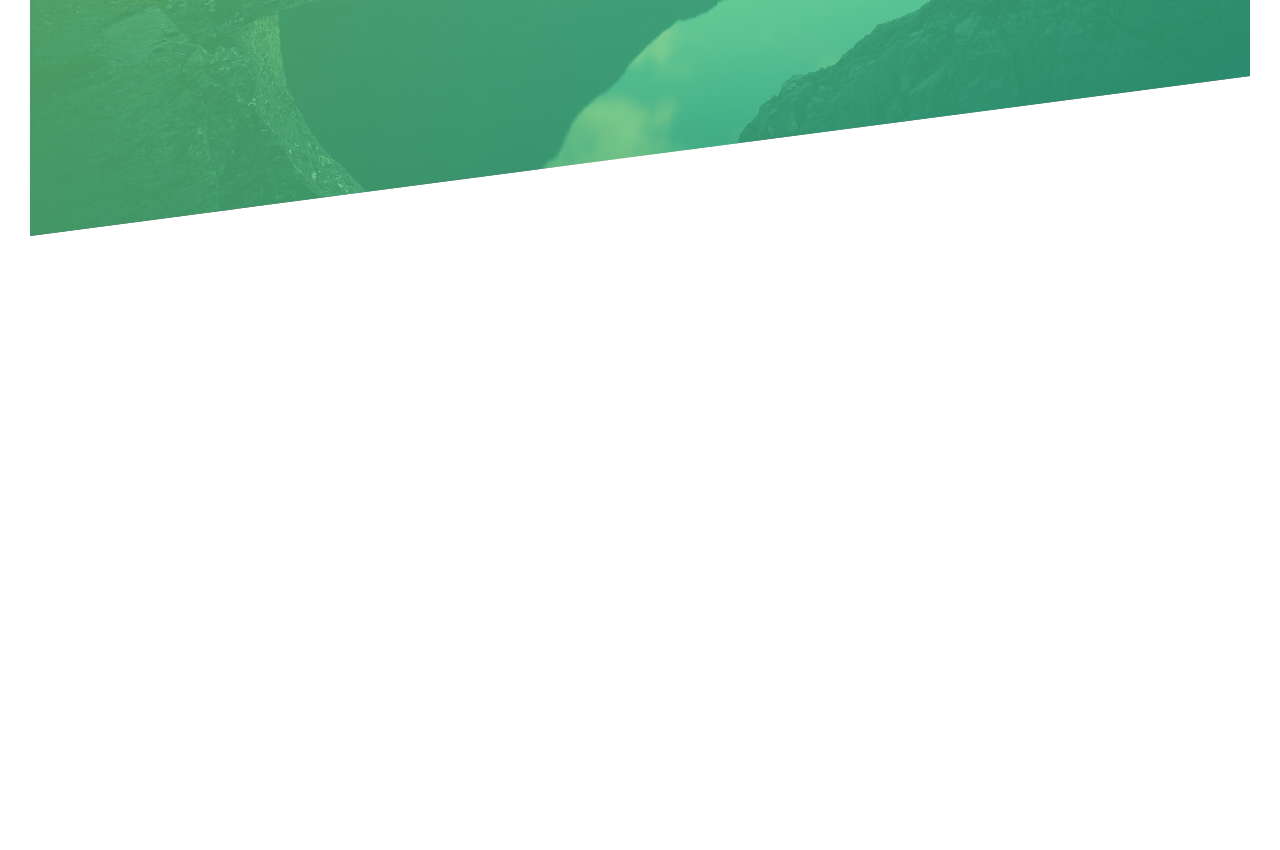
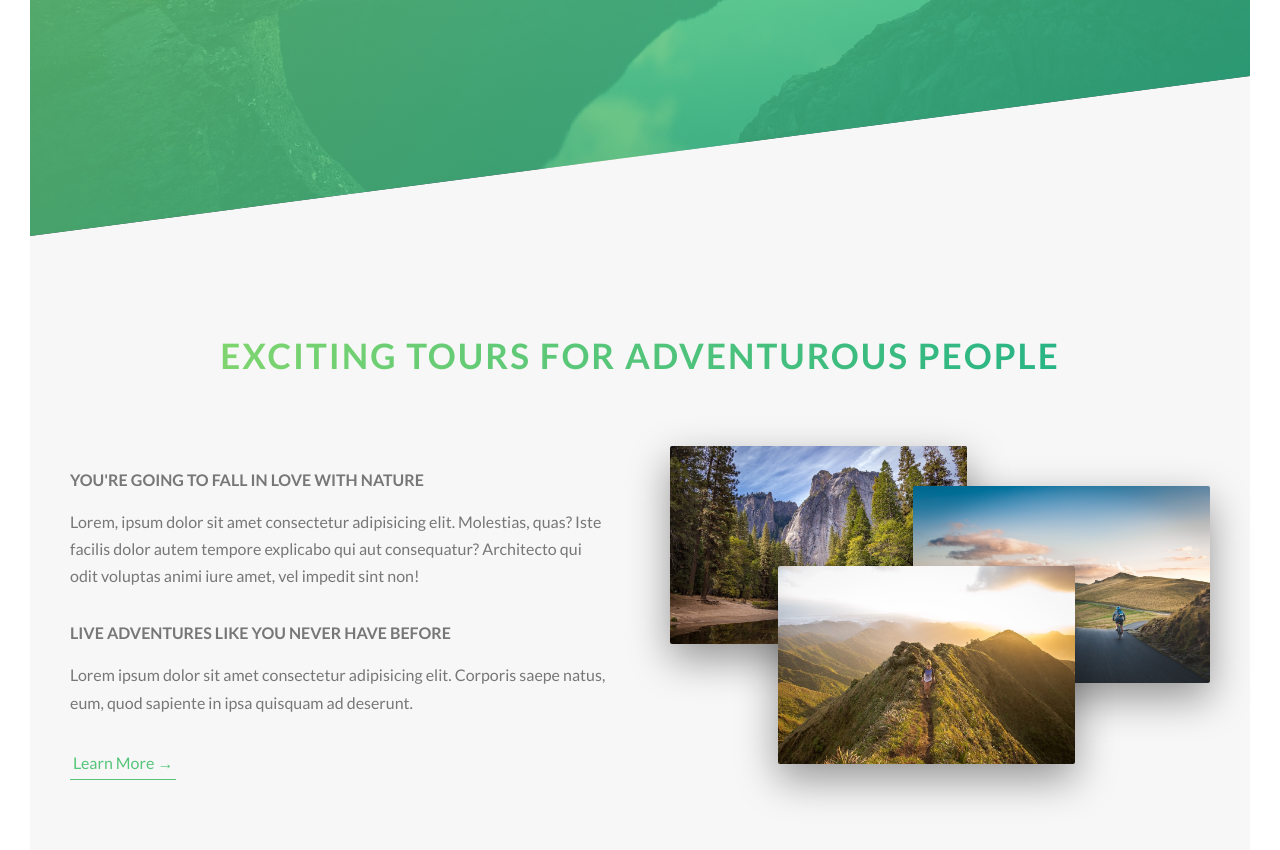
Before and after one commit to darrylgit/natours, a website: page index.html in a window 1280 px wide. Shown: the part 554-1404 px from the top of the page. Before the commit the page ends 820 px from the top, so only its background shows below. Drawn offline with Linux system fonts and the light colour scheme.

Commit message:
Finish About section

```diff
--- a/index.html
+++ b/index.html
@@ -10,7 +10,7 @@
     />
 
     <!-- <link rel="stylesheet" href="css/icon-font.css" />  -->
-    <link rel="stylesheet" href="css/style.css" />
+    <link rel="stylesheet" href="css/main.css" />
     <link rel="shortcut icon" type="image/png" href="img/favicon.png" />
 
     <title>Natours | Exciting tours for adventurous people</title>
@@ -28,5 +28,126 @@
         <a href="#" class="btn btn--white btn--animated">Discover Our Tours</a>
       </div>
     </header>
-  </body>
+
+    <main>
+      <section class="section-about">
+        <div class="u-center-text u-margin-bottom-big">
+          <h2 class="heading-secondary">
+            Exciting Tours for Adventurous People
+          </h2>
+        </div>
+
+        <div class="row">
+          <div class="col-1-of-2">
+            <h3 class="heading-tertiary  u-margin-bottom-small">
+              You're going to fall in love with nature
+            </h3>
+            <p class="paragraph">
+              Lorem, ipsum dolor sit amet consectetur adipisicing elit.
+              Molestias, quas? Iste facilis dolor autem tempore explicabo qui
+              aut consequatur? Architecto qui odit voluptas animi iure amet, vel
+              impedit sint non!
+            </p>
+            <h3 class="heading-tertiary u-margin-bottom-small">
+              Live Adventures like you never have before
+            </h3>
+            <p class="paragraph">
+              Lorem ipsum dolor sit amet consectetur adipisicing elit. Corporis
+              saepe natus, eum, quod sapiente in ipsa quisquam ad deserunt.
+            </p>
+
+            <a href="#" class="btn-text">Learn More &rarr;</a>
+          </div>
+          <div class="col-1-of-2">
+            <div class="composition">
+              <img
+                src="img/nat-1-large.jpg"
+                alt="Photo 1"
+                class="composition__photo composition__photo--p1"
+              />
+              <img
+                src="img/nat-2-large.jpg"
+                alt="Photo 2"
+                class="composition__photo composition__photo--p2"
+              />
+              <img
+                src="img/nat-3-large.jpg"
+                alt="Photo 3"
+                class="composition__photo composition__photo--p3"
+              />
+            </div>
+          </div>
+        </div>
+      </section>
+    </main>
+
+    <!--
+    <section class="grid-test">
+      <div class="row">
+        <div class="col-1-of-2">
+          Col 1 of 2
+        </div>
+        <div class="col-1-of-2">
+          Col 1 of 2
+        </div>
+      </div>
+
+      <div class="row">
+        <div class="col-1-of-3">
+          Col 1 of 3
+        </div>
+        <div class="col-1-of-3">
+          Col 1 of 3
+        </div>
+        <div class="col-1-of-3">
+          Col 1 of 3
+        </div>
+      </div>
+
+      <div class="row">
+        <div class="col-1-of-3">
+          Col 1 of 3
+        </div>
+        <div class="col-2-of-3">
+          Col 2 of 3
+        </div>
+      </div>
+
+      <div class="row">
+        <div class="col-1-of-4">
+          Col 1 of 4
+        </div>
+        <div class="col-1-of-4">
+          Col 1 of 4
+        </div>
+        <div class="col-1-of-4">
+          Col 1 of 4
+        </div>
+        <div class="col-1-of-4">
+          Col 1 of 4
+        </div>
+      </div>
+
+      <div class="row">
+        <div class="col-1-of-4">
+          Col 1 of 4
+        </div>
+        <div class="col-1-of-4">
+          Col 1 of 4
+        </div>
+        <div class="col-2-of-4">
+          Col 2 of 4
+        </div>
+      </div>
+
+      <div class="row">
+        <div class="col-1-of-4">
+          Col 1 of 4
+        </div>
+        <div class="col-3-of-4">
+          Col 3 of 4
+        </div>
+      </div>
+    </section>
+  --></body>
 </html>
--- a/package.json
+++ b/package.json
@@ -4,7 +4,7 @@
   "description": "Landing page for natours",
   "main": "index.js",
   "scripts": {
-    "test": "echo \"Error: no test specified\" && exit 1"
+    "compile:sass": "node-sass sass/main.scss css/style.css -w"
   },
   "author": "Daniel",
   "license": "ISC",
--- a/sass/abstracts/_variables.scss
+++ b/sass/abstracts/_variables.scss
@@ -3,9 +3,14 @@ $color-primary: #55c57a;
 $color-primary-light: #7ed56f;
 $color-primary-dark: #28b485;
 
+$color-grey-light-1: #f7f7f7;
+
 $color-grey-dark: #777;
 $color-white: #fff;
 $color-black: #000;
+
+// FONT
+$default-font-size: 1.6rem;
 
 // GRID
 $grid-width: 114rem;
--- a/sass/base/_typography.scss
+++ b/sass/base/_typography.scss
@@ -32,3 +32,39 @@ body {
     animation: moveInRight 1s ease-out;
   }
 }
+
+.heading-secondary {
+  font-size: 3.5rem;
+  text-transform: uppercase;
+  font-weight: 700;
+  display: inline-block;
+  background-image: linear-gradient(
+    to right,
+    $color-primary-light,
+    $color-primary-dark
+  );
+  -webkit-background-clip: text;
+  background-clip: text;
+  color: transparent;
+  letter-spacing: 2px;
+  transition: all 0.2s;
+
+  &:hover {
+    transform: skewY(2deg) skewX(15deg) scale(1.1);
+    text-shadow: 0.5rem 1rem 2rem rgba($color-black, 0.2);
+  }
+}
+
+.heading-tertiary {
+  font-size: $default-font-size;
+  font-weight: 700;
+  text-transform: uppercase;
+}
+
+.paragraph {
+  font-size: $default-font-size;
+
+  &:not(:last-child) {
+    margin-bottom: 3rem;
+  }
+}
--- a/sass/base/_utilities.scss
+++ b/sass/base/_utilities.scss
@@ -0,0 +1,15 @@
+.u-center-text {
+  text-align: center;
+}
+
+.u-margin-bottom-big {
+  margin-bottom: 8rem;
+}
+
+.u-margin-bottom-meidum {
+  margin-bottom: 4rem;
+}
+
+.u-margin-bottom-small {
+  margin-bottom: 1.5rem;
+}
--- a/sass/components/_button.scss
+++ b/sass/components/_button.scss
@@ -8,11 +8,11 @@
     border-radius: 10rem;
     transition: all 0.2s;
     position: relative;
-    font-size: 1.6rem;
+    font-size: $default-font-size;
   }
 
   &:hover {
-    transform: translateY(-0.3px);
+    transform: translateY(-3px);
     box-shadow: 0 1rem 2rem rgba($color-black, 0.2);
 
     &::after {
@@ -53,3 +53,28 @@
     animation-fill-mode: backwards;
   }
 }
+
+.btn-text {
+  &:link,
+  &:visited {
+    font-size: $default-font-size;
+    color: $color-primary;
+    display: inline-block;
+    text-decoration: none;
+    border-bottom: 1px solid $color-primary;
+    padding: 3px;
+    transition: all 0.2s;
+  }
+
+  &:hover {
+    background-color: $color-primary;
+    color: $color-white;
+    box-shadow: 0 1rem 2rem rgba($color-black, 0.15);
+    transform: translateY(-2px);
+  }
+
+  &:active {
+    box-shadow: 0 0.5rem 1rem rgba($color-black, 0.15);
+    transform: translateY(0);
+  }
+}
--- /dev/null
+++ b/sass/components/_composition.scss
@@ -0,0 +1,39 @@
+.composition {
+  position: relative;
+
+  &__photo {
+    width: 55%;
+    box-shadow: 0 1.5rem 4rem rgba($color-black, 0.4);
+    border-radius: 2px;
+    position: absolute;
+    z-index: 10;
+    transition: all 0.2s;
+    outline-offset: 2rem;
+
+    &--p1 {
+      left: 0;
+      top: -2rem;
+    }
+
+    &--p2 {
+      right: 0;
+      top: 2rem;
+    }
+
+    &--p3 {
+      left: 20%;
+      top: 10rem;
+    }
+
+    &:hover {
+      outline: 1.5rem solid $color-primary;
+      transform: scale(1.05) translateY(-0.5rem);
+      box-shadow: 0 2.5rem 4rem rgba($color-black, 0.3);
+      z-index: 20;
+    }
+  }
+
+  &:hover &__photo:not(:hover) {
+    transform: scale(0.95);
+  }
+}
--- a/sass/layout/_grid.scss
+++ b/sass/layout/_grid.scss
@@ -1,6 +1,6 @@
 .row {
   max-width: $grid-width;
-  background-color: #eee;
+  background-color: $color-grey-light-1;
   margin: 0 auto;
 
   &:not(:last-child) {
@@ -10,7 +10,6 @@
   @include clearfix;
 
   [class^="col-"] {
-    background-color: orangered;
     float: left;
 
     &:not(:last-child) {
--- a/sass/main.scss
+++ b/sass/main.scss
@@ -8,6 +8,7 @@
 @import "base/utilities";
 
 @import "components/button";
+@import "components/composition";
 
 @import "layout/grid";
 @import "layout/header";
--- a/sass/pages/_home.scss
+++ b/sass/pages/_home.scss
@@ -0,0 +1,5 @@
+.section-about {
+  background-color: $color-grey-light-1;
+  padding: 25rem 0;
+  margin-top: -20vh;
+}
```
Also changed, not shown: css/main.css (added), css/style.css, dist/css/main.min.css (added), 2 other files.
